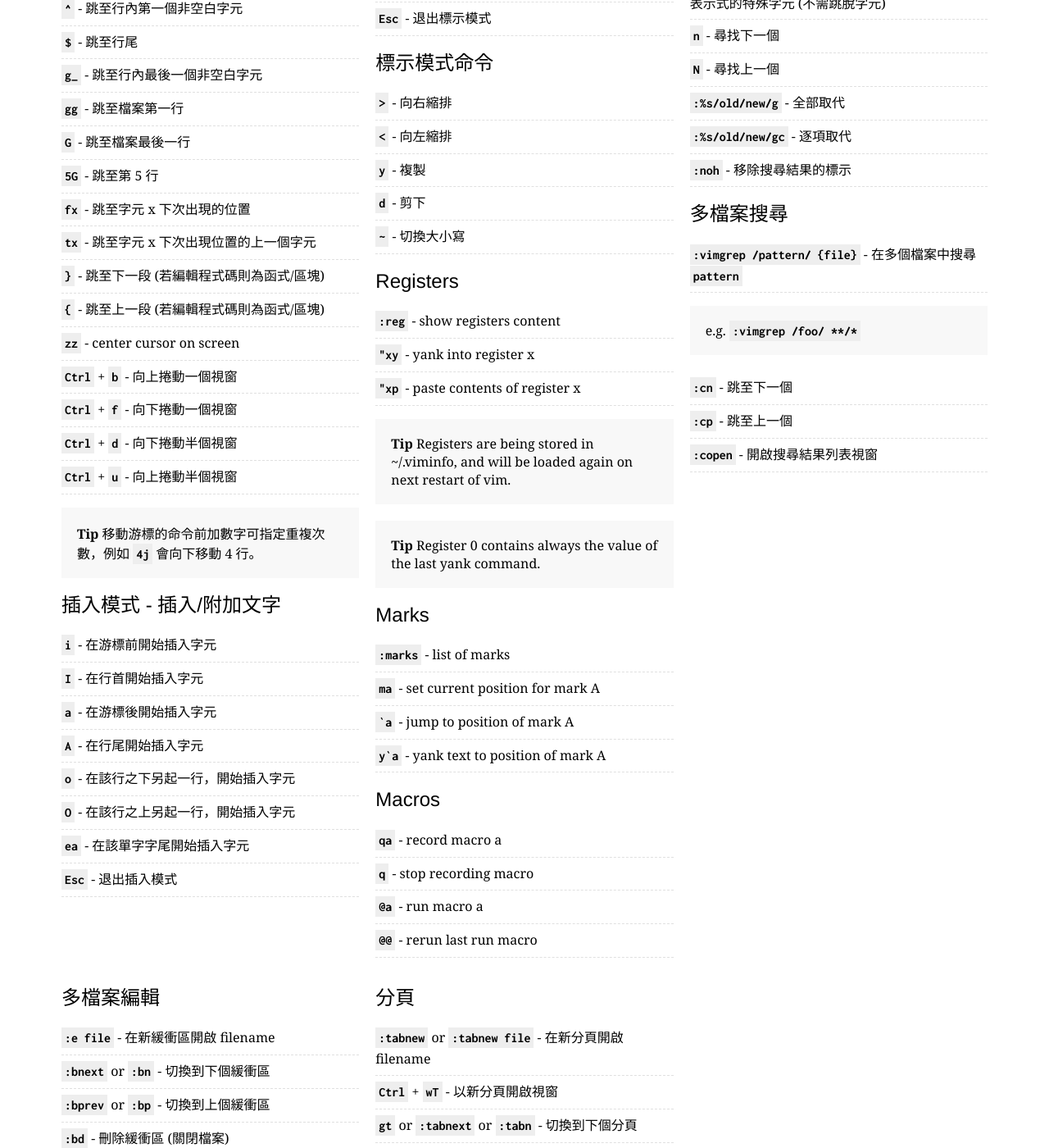
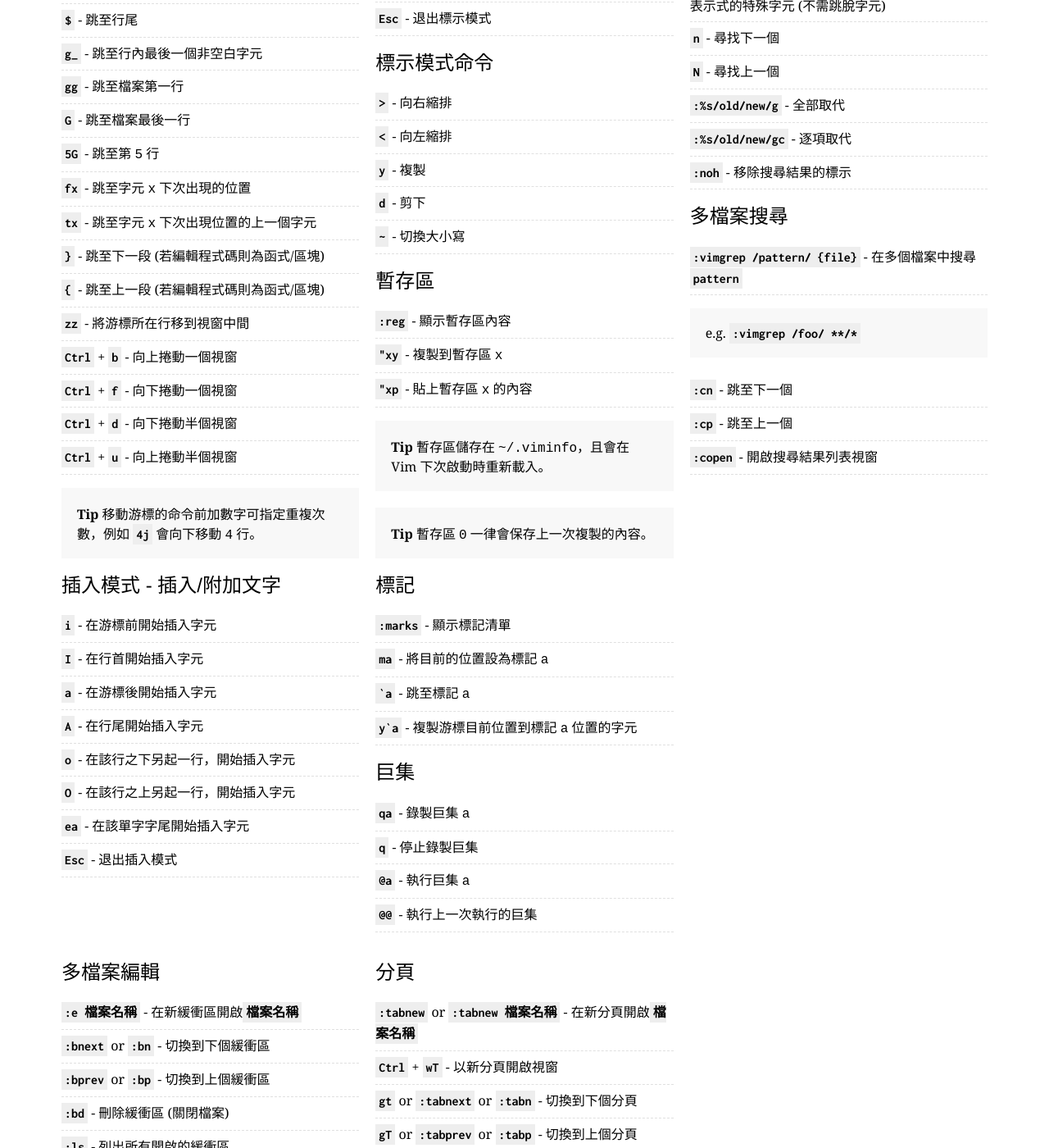
Before and after one commit to rtorr/vim-cheat-sheet, a Jekyll site: the page built from lang/zh_tw/index.html, in a window 1280 px wide and 1400 px high, scrolled down 1091 px. Shown: the whole window at 82% size. Built offline with Jekyll 4.4.1, drawn with Linux system fonts in a browser that asks for light colours; some of the changed text lies outside the part shown.

Commit message:
Update zh-tw translation

```diff
--- a/lang/zh_tw/index.html
+++ b/lang/zh_tw/index.html
@@ -17,22 +17,27 @@
     E: "向右跳至字尾 (字中可含標點)"
     b: "向左跳至字尾"
     B: "向左跳至字尾 (字中可含標點)"
+    H: "跳至視窗頂端"
+    M: "跳至視窗中間"
+    L: "跳至視窗底端"
     zero: "跳至行首"
     caret: "跳至行內第一個非空白字元"
     dollar: "跳至行尾"
     g_: "跳至行內最後一個非空白字元"
     gg: "跳至檔案第一行"
     G: "跳至檔案最後一行"
-    fiveG: "跳至第 5 行"
-    fx: "跳至字元 x 下次出現的位置"
-    tx: "跳至字元 x 下次出現位置的上一個字元"
+    fiveG: "跳至第 <code>5</code> 行"
+    fx: "跳至字元 <code>x</code> 下次出現的位置"
+    tx: "跳至字元 <code>x</code> 下次出現位置的上一個字元"
     closeCurlyBrace: "跳至下一段 (若編輯程式碼則為函式/區塊)"
     openCurlyBrace: "跳至上一段 (若編輯程式碼則為函式/區塊)"
+    centerCursor: "將游標所在行移到視窗中間"
     CtrlPlusb: "向上捲動一個視窗"
     CtrlPlusf: "向下捲動一個視窗"
     CtrlPlusd: "向下捲動半個視窗"
     CtrlPlusu: "向上捲動半個視窗"
-  tip: "移動游標的命令前加數字可指定重複次數，例如 <kbd>4j</kbd> 會向下移動 4 行。"
+    percent: "跳至相對應的字元 (預設支援 ()、{}、[] - 在 Vim 中使用 <kbd>:h matchpairs</kbd> 顯示說明)"
+  tip: "移動游標的命令前加數字可指定重複次數，例如 <kbd>4j</kbd> 會向下移動 <code>4</code> 行。"
 
 insertMode:
   title: "插入模式 - 插入/附加文字"
@@ -85,17 +90,52 @@
     d: "剪下"
     tilde: "切換大小寫"
 
+registers:
+  title: "暫存區"
+  commands:
+    show: "顯示暫存區內容"
+    pasteRegisterX: "貼上暫存區 <code>x</code> 的內容"
+    yankIntoRegisterX: "複製到暫存區 <code>x</code>"
+  tip1: "暫存區儲存在 <code>~/.viminfo</code>，且會在 Vim 下次啟動時重新載入。"
+  tip2: "暫存區 <code>0</code> 一律會保存上一次複製的內容。"
+
+marks:
+  title: "標記"
+  commands:
+    list: "顯示標記清單"
+    currentPositionA: "將目前的位置設為標記 <code>a</code>"
+    jumpPositionA: "跳至標記 <code>a</code>"
+    yankToMarkA: "複製游標目前位置到標記 <code>a</code> 位置的字元"
+  tip: ""
+
+macros:
+  title: "巨集"
+  commands:
+    recordA: "錄製巨集 <code>a</code>"
+    stopRecording: "停止錄製巨集"
+    runA: "執行巨集 <code>a</code>"
+    rerun: "執行上一次執行的巨集"
+
+global:
+  title: "全域"
+  commands:
+    helpForKeyword: "顯示<kbd>關鍵字</kbd>的說明"
+    openFile: "開啟<kbd>檔案名稱<kbd>"
+    saveAsFile: "另存新檔為<kbd>檔案名稱</kbd>"
+    closePane: "關閉目前的視窗"
+    K: "開啟游標所在單字的 <code>man</code> 頁面"
+
 cutAndPaste:
   title: "剪下、複製、貼上"
   commands:
     yy: "複製該行"
-    twoyy: "複製 2 行"
+    twoyy: "複製 <code>2</code> 行"
     yw: "複製該單字"
     yDollar: "複製游標位置到行尾的區塊"
     p: "在游標後貼上"
     P: "在游標前貼上"
     dd: "剪下 (刪除) 該行"
-    twodd: "剪下 (刪除) 2 行"
+    twodd: "剪下 (刪除) <code>2</code> 行"
     dw: "剪下 (刪除) 該單字"
     D: "剪下 (刪除) 游標位置到行尾的區塊"
     dDollar: "剪下 (刪除) 游標位置到行尾的區塊 (同 <kbd>D</kbd>)"
@@ -105,7 +145,7 @@
   title: "退出"
   commands:
     colonw: "儲存"
-    colonwsudo: "以 sudo 儲存目前的檔案"
+    colonwsudo: "以 <code>sudo</code> 儲存目前的檔案"
     colonwq: "儲存並退出"
     colonx: "儲存並退出"
     colonq: "退出 (修改未儲存時警告)"
@@ -134,13 +174,13 @@
 workingWithMultipleFiles:
   title: "多檔案編輯"
   commands:
-    colone: "在新緩衝區開啟 filename"
+    colone: "在新緩衝區開啟<kbd>檔案名稱</kbd>"
     colonbnext: "切換到下個緩衝區"
     colonbprev: "切換到上個緩衝區"
     colonls: "列出所有開啟的緩衝區"
     colonbd: "刪除緩衝區 (關閉檔案)"
-    colonsp: "在新緩衝區開啟 filename 並水平分割視窗"
-    colonvsp: "在新緩衝區開啟 filename 並垂直分割視窗"
+    colonsp: "在新緩衝區開啟<kbd>檔案名稱</kbd>並水平分割視窗"
+    colonvsp: "在新緩衝區開啟<kbd>檔案名稱</kbd>並垂直分割視窗"
     ctrlPlusws: "水平分割視窗"
     ctrlPlusww: "切換視窗"
     ctrlPluswq: "關閉視窗"
@@ -153,15 +193,20 @@
 tabs:
   title: "分頁"
   commands:
-    colonTabNew: "在新分頁開啟 filename"
+    colonTabNew: "在新分頁開啟<kbd>檔案名稱</kbd>"
     ctrlPluswT: "以新分頁開啟視窗"
     gt: "切換到下個分頁"
     gT: "切換到上個分頁"
-    hashgt: "切換到第 <kbd>#</kbd> 個分頁"
-    colontabmove:  "將分頁移到第 <kbd>#</kbd> 位 (從 0 算起)"
+    hashgt: "切換到第 <code>#</code> 個分頁"
+    colontabmove:  "將分頁移到第 <code>#</code> 位 (從 <code>0</code> 算起)"
     colontabc: "關閉該分頁及其中所有視窗"
     colontabo: "關閉所有其他分頁"
     colontabdo: "對所有分頁執行命令 (例如 <kbd>:tabdo q</kbd> 會關閉所有分頁)"
+
+words:
+  keyword: "關鍵字"
+  file: "檔案名稱"
+  movement: "移動"
 
 languages:
   title: "語言"
```
